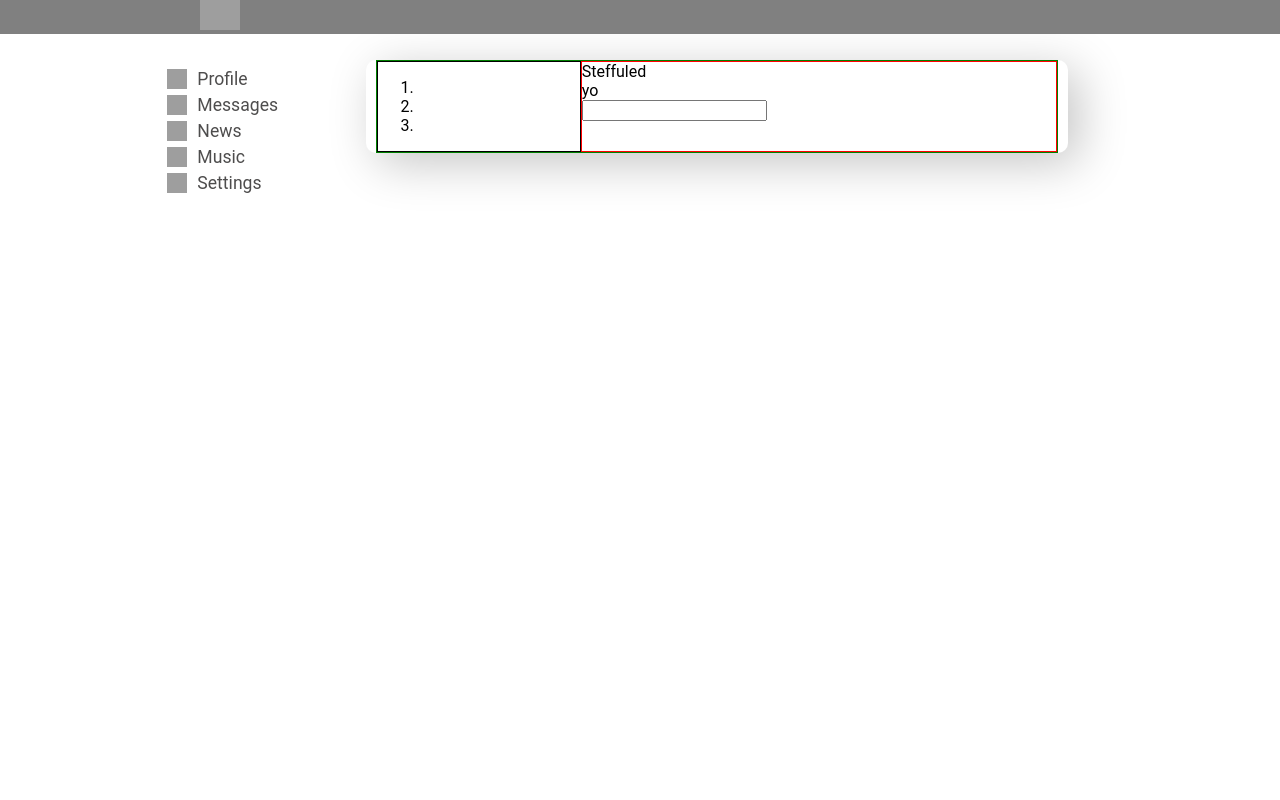
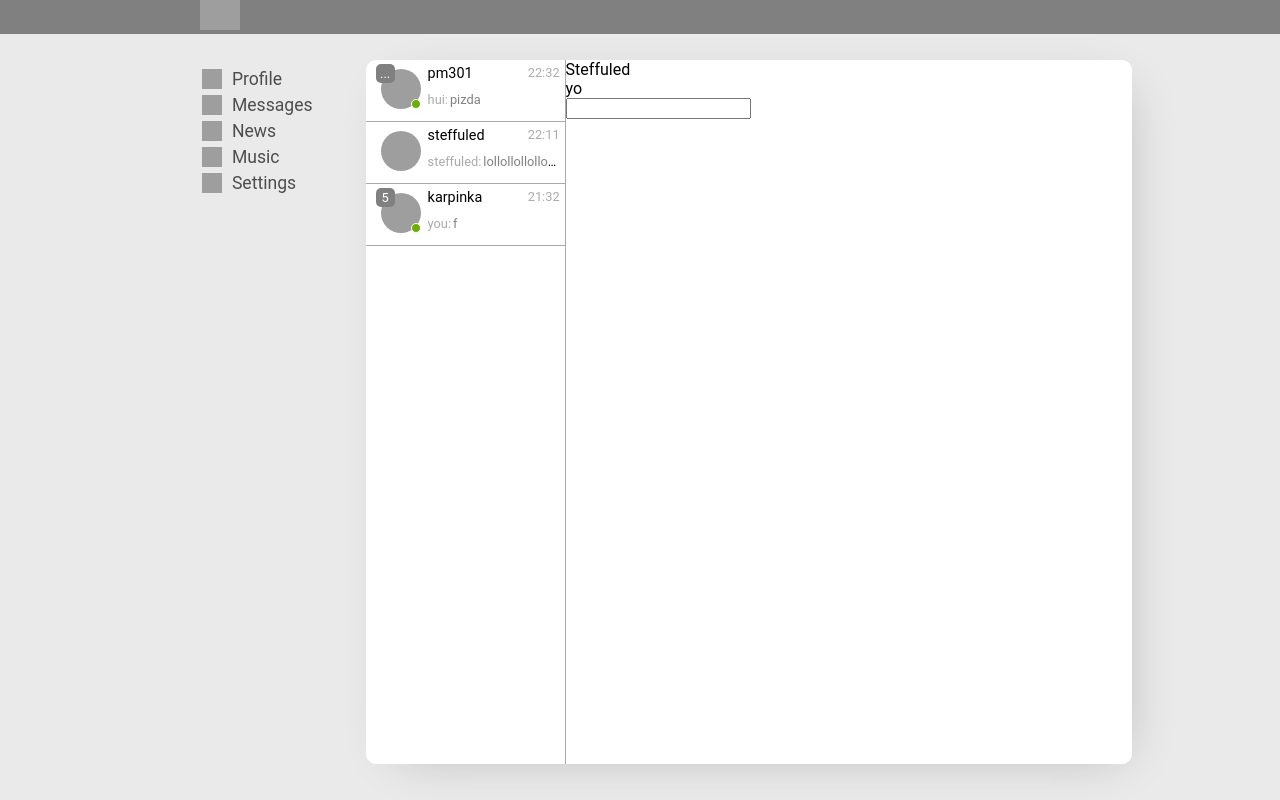
Before and after one commit to sver-hub/JSReactSocialNetwork, a React (Create React App) app: page /dialogs in a window 1280 px wide. Built offline with nearby package versions, Linux system fonts and the light colour scheme; grey boxes are pictures that could not be loaded.

Commit message:
dialog list style

```diff
--- a/src/App.css
+++ b/src/App.css
@@ -9,10 +9,14 @@ body {
   "header header header"
   "nav content side";
   grid-template-rows: 40px 1fr;
-  grid-template-columns: 27% 1fr 15% ;
+  grid-template-columns: 27% 1fr 10% ;
+  grid-gap: 10px;
+
+  min-height: 100vh;
+  min-width: 100vh;
 
   font-family: Roboto, -apple-system, sans-serif;
-   grid-gap: 10px;
+  background-color: #eaeaea;
 }
 
 .contentWrapper {
--- /dev/null
+++ b/src/components/Dialogs/Dialog/Dialog.jsx
@@ -0,0 +1,26 @@
+import React from "react";
+import style from './Dialog.module.css'
+import {NavLink} from "react-router-dom";
+
+export const Dialog = (props) => {
+    return (
+        <NavLink to={''} className={style.wrapper}>
+            <div className={style.thumbnail}>
+                <img src={props.imgUrl} alt=""/>
+                {props.unread !== 0 &&
+                <span className={style.unread}>{props.unread < 1000 ? props.unread : '...'}</span>}
+                {props.online && <span className={style.online}/>}
+            </div>
+            <div className={style.content}>
+                <div className={style.header}>
+                    <span className={style.name}>{props.dialogName}</span>
+                    <span className={style.timestamp}>{props.timestamp}</span>
+                </div>
+                <div className={style.preview}>
+                    <span className={style.senderName}>{props.senderName}:</span>
+                    <span className={style.previewMessage}>{props.previewMessage}</span>
+                </div>
+            </div>
+        </NavLink>
+    )
+}
--- /dev/null
+++ b/src/components/Dialogs/Dialog/Dialog.module.css
@@ -0,0 +1,81 @@
+.wrapper {
+    display: flex;
+    border-bottom: #aaaaaa solid 1px;
+    text-decoration: none;
+    color: black;
+    padding-left: 15px;
+}
+
+.wrapper:hover {
+    background-color: #e7e7e7;
+}
+.thumbnail {
+    position: relative;
+    margin: 9px 7px 8px 0;
+}
+
+.thumbnail  img{
+    width: 40px;
+    height: 40px;
+    border-radius: 50%;
+}
+
+.unread {
+    background-color: grey;
+    position: absolute;
+    top: -5px;
+    left: -5px;
+    border-radius: 5px;
+    color: white;
+    padding: 2px;
+    font-size: .8rem;
+    min-width: 15px;
+    text-align: center;
+}
+
+.online {
+    background-color: #6cac06;
+    position: absolute;
+    bottom: 4px;
+    right: 0;
+    border-radius: 50%;
+    border: white solid 1px;
+    width: 8px;
+    height: 8px;
+}
+
+.content {
+    margin: 5px 5px 5px 0;
+    font-size: .8rem;
+    flex-grow: 1;
+}
+
+.header {
+    display: flex;
+}
+
+.name {
+    font-size: .9rem;
+}
+
+.timestamp {
+    margin-left: auto;
+    color: #aaaaaa;
+}
+
+.preview {
+    margin-top: 10px;
+    max-width: 130px;
+    overflow: hidden;
+    text-overflow: ellipsis;
+    white-space: nowrap;
+}
+
+.senderName {
+    color: #aaaaaa;
+}
+
+.previewMessage {
+    margin-left: 2px;
+    color: #818181;
+}
--- a/src/components/Dialogs/Dialogs.jsx
+++ b/src/components/Dialogs/Dialogs.jsx
@@ -1,6 +1,37 @@
 import React from "react";
 import style from './Dialogs.module.css'
 import {FloatingWrapper} from "../FloatingWrapper/FloatingWrapper";
+import {Dialog} from "./Dialog/Dialog";
+
+const dialogs = [
+    {
+        imgUrl: 'https://sun1-47.userapi.com/VjwdhQdrVdnj0vM83TBcr11D3iBIgIFwG-0wQA/V62nA_GEtg4.jpg?ava=1',
+        dialogName: 'pm301',
+        senderName: 'hui',
+        previewMessage: 'pizda',
+        timestamp: '22:32',
+        unread: 13144,
+        online: true
+    },
+    {
+        imgUrl: 'https://sun9-56.userapi.com/impf/qvSmwMxG_nIXi_dnYO8XsyhibaUB56g13K72QQ/Pn9LL_twQO8.jpg?size=100x0&quality=88&crop=79,50,576,576&sign=60277e3265ac4b1b44d290b16b48b1ff&ava=1',
+        dialogName: 'steffuled',
+        senderName: 'steffuled',
+        previewMessage: 'lollollollollollollollollollol',
+        timestamp: '22:11',
+        unread: 0,
+        online: false
+    },
+    {
+        imgUrl: 'https://sun9-52.userapi.com/impf/c851324/v851324224/1adcb3/NFwtlV8Z_bk.jpg?size=100x0&quality=88&crop=254,176,692,692&sign=642e3daacba0f787c20d0750b86b7d34&ava=1',
+        dialogName: 'karpinka',
+        senderName: 'you',
+        previewMessage: 'f',
+        timestamp: '21:32',
+        unread: 5,
+        online: true
+    },
+]
 
 export const Dialogs = () => {
     return (
@@ -8,9 +39,7 @@ export const Dialogs = () => {
             <div className={style.dialogsWrapper}>
                 <div className={style.dialogListWrapper}>
                     <ol>
-                        <li></li>
-                        <li></li>
-                        <li></li>
+                        {dialogs.map((dialog, index) => <Dialog key={index} {...dialog} />)}
                     </ol>
                 </div>
                 <div className={style.currentDialogWrapper}>
--- a/src/components/Dialogs/Dialogs.module.css
+++ b/src/components/Dialogs/Dialogs.module.css
@@ -1,14 +1,19 @@
 .dialogsWrapper {
     display: grid;
-    grid-template-columns: 30% 70%;
-    border: green solid 1px;
-    margin: 10px;
+    grid-template-columns: 200px 1fr;
+    min-height: 88vh;
 }
 
 .dialogListWrapper {
-    border: solid 1px;
+    border-right: #aaaaaa solid 1px;
 }
 
 .currentDialogWrapper {
-    border: red solid 1px;
+
 }
+
+.dialogsWrapper ol {
+    list-style: none;
+    padding: 0;
+    margin: 0;
+}
--- a/src/components/FloatingWrapper/FloatingWrapper.module.css
+++ b/src/components/FloatingWrapper/FloatingWrapper.module.css
@@ -3,5 +3,5 @@
     background-color: #fff;
     margin: 10px;
     border-radius: 10px;
-    box-shadow: 11px 10px 3rem 0 #0000003b;
+    box-shadow: 11px 10px 3rem -20px #0000003b;
 }
--- a/src/components/NavBar/NavBar.jsx
+++ b/src/components/NavBar/NavBar.jsx
@@ -14,7 +14,7 @@ export const NavBar = (props) => {
     return (
         <nav className={style.nav}>
             <ol>
-                {items.map((item, index) => <NavbarItem iconUrl={item.iconUrl}
+                {items.map((item, index) => <NavbarItem key={index} iconUrl={item.iconUrl}
                                                         itemUrl={item.url} itemName={item.name}/>)}
             </ol>
         </nav>
--- a/src/components/NavBar/NavBar.module.css
+++ b/src/components/NavBar/NavBar.module.css
@@ -1,8 +1,7 @@
 .nav {
     grid-area: nav;
     margin-left: auto;
-    margin-right: 10%;
-    background-color: white;
+
   }
 
 .nav ol {
--- a/src/components/Profile/Profile.jsx
+++ b/src/components/Profile/Profile.jsx
@@ -48,9 +48,7 @@ const data = {
 export const Profile = () => {
     return (
         <div className={style.profile}>
-            <div>
-                <ProfileCard userImg={data.imgUrl} userName={data.userName} userStatus={data.userStatus}/>
-            </div>
+            <ProfileCard userImg={data.imgUrl} userName={data.userName} userStatus={data.userStatus}/>
             <NewPostInput imgUrl={data.imgUrl}/>
             <MyPosts posts={data.posts}/>
 
--- a/src/components/Profile/Profile.module.css
+++ b/src/components/Profile/Profile.module.css
@@ -1,3 +1,3 @@
 .profile {
-    background-color: white;
+
   }
```
